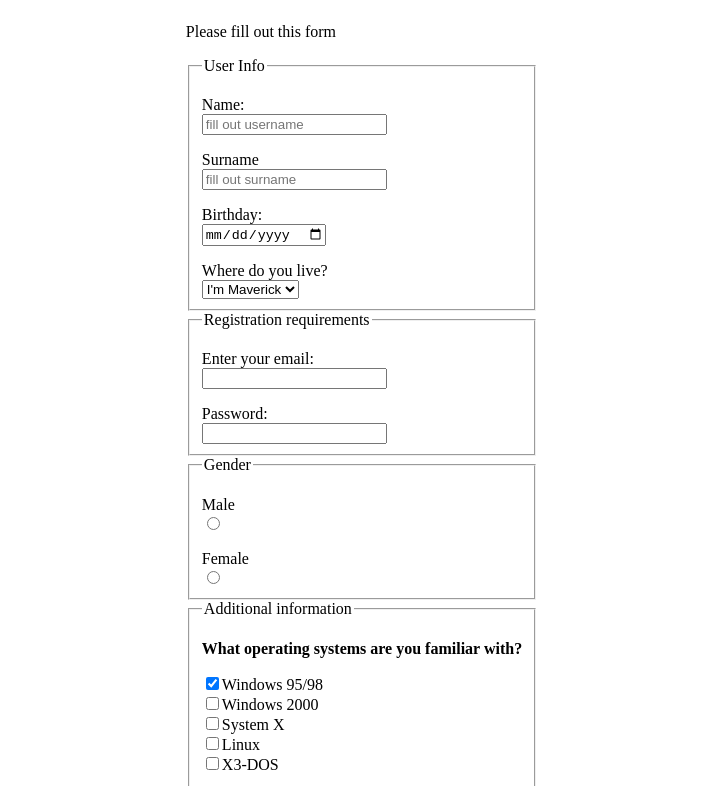
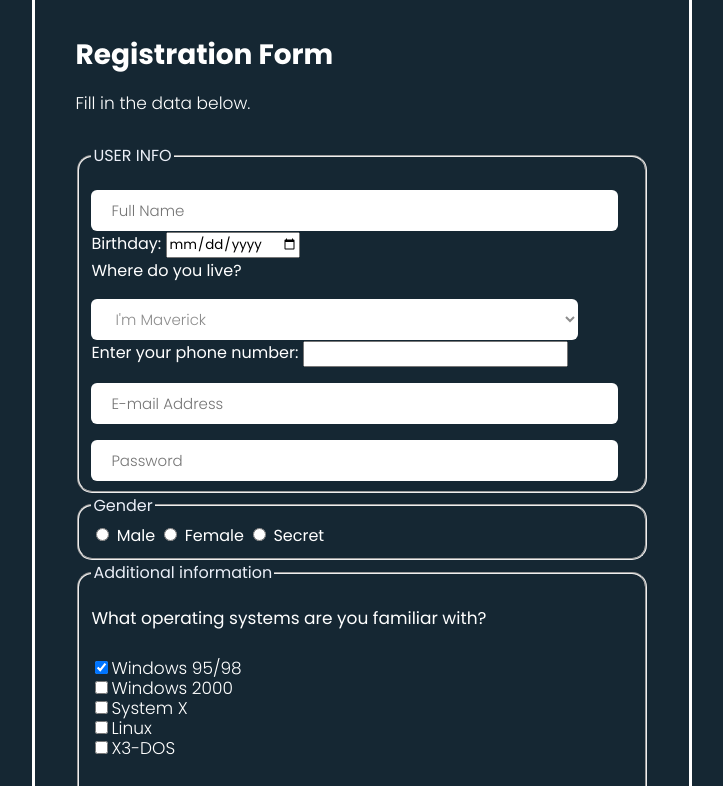
Before and after one commit to Gulim/Techorda_Lesson_2, a plain HTML site: page index.html in a window 1280 px wide. Shown: the part 105-891 px from the top of the page, without its empty margins (278-1001 px from the left). Drawn offline with Linux system fonts and the light colour scheme.

Commit message:
2 files modified, 2 added

```diff
--- /dev/null
+++ b/index.css
@@ -0,0 +1,146 @@
+@import url('https://fonts.googleapis.com/css2?family=Poppins:wght@300;400;500;700;900&display=swap');
+
+*,
+body {
+  font-family: 'Poppins', sans-serif;
+  font-weight: 400;
+}
+
+
+.form-holder .form-content {
+  position: relative;
+  text-align: center;
+  display: -webkit-box;
+  display: -moz-box;
+  display: -ms-flexbox;
+  display: -webkit-flex;
+  display: flex;
+  -webkit-justify-content: center;
+  justify-content: center;
+  -webkit-align-items: center;
+  align-items: center;
+  padding: 60px;
+}
+
+.form-content .form-items {
+  border: 3px solid #fff;
+  padding: 40px;
+  display: inline-block;
+  width: 100%;
+  min-width: 540px;
+  -webkit-border-radius: 10px;
+  -moz-border-radius: 10px;
+  border-radius: 10px;
+  text-align: left;
+  -webkit-transition: all 0.4s ease;
+  transition: all 0.4s ease;
+}
+
+.form-content h3 {
+  color: #fff;
+  text-align: left;
+  font-size: 28px;
+  font-weight: 600;
+  margin-bottom: 5px;
+}
+
+.form-content h3.form-title {
+  margin-bottom: 30px;
+}
+
+.form-content p {
+  color: #fff;
+  text-align: left;
+  font-size: 17px;
+  font-weight: 300;
+  line-height: 20px;
+  margin-bottom: 30px;
+}
+
+.form-content label,
+.was-validated .form-check-input:invalid ~ .form-check-label,
+.was-validated .form-check-input:valid ~ .form-check-label {
+  color: #fff;
+}
+
+legend {
+  color: #ebeff8;
+}
+fieldset {
+  border-radius: 15px;
+}
+.form-content input[type='text'],
+.form-content input[type='password'],
+.form-content input[type='email'],
+.form-content select {
+  width: 90%;
+  padding: 9px 20px;
+  text-align: left;
+  border: 0;
+  outline: 0;
+  border-radius: 6px;
+  background-color: #fff;
+  font-size: 15px;
+  font-weight: 300;
+  color: #8d8d8d;
+  -webkit-transition: all 0.3s ease;
+  transition: all 0.3s ease;
+  margin-top: 16px;
+}
+
+.btn-primary {
+  background-color: white;
+  color: black;
+  border: 2px solid #555555;
+  outline: none;
+  font-size: 20px;
+  transition-duration: 0.4s;
+}
+
+.btn-primary:hover,
+.btn-primary:focus,
+.btn-primary:active {
+  background-color: #495056;
+  outline: none !important;
+  border: none !important;
+  box-shadow: none;
+}
+
+.form-content textarea {
+  position: static !important;
+  width: 100%;
+  padding: 8px 20px;
+  border-radius: 6px;
+  text-align: left;
+  background-color: #fff;
+  border: 0;
+  font-size: 15px;
+  font-weight: 300;
+  color: #8d8d8d;
+  outline: none;
+  resize: none;
+  height: 120px;
+  -webkit-transition: none;
+  transition: none;
+  margin-bottom: 14px;
+}
+
+.form-content textarea:hover,
+.form-content textarea:focus {
+  border: 0;
+  background-color: #ebeff8;
+  color: #8d8d8d;
+}
+
+.mv-up {
+  margin-top: -9px !important;
+  margin-bottom: 8px !important;
+}
+
+.invalid-feedback {
+  color: #ff606e;
+}
+
+.valid-feedback {
+  color: #2acc80;
+}
--- a/index.html
+++ b/index.html
@@ -5,62 +5,81 @@
     <meta http-equiv="X-UA-Compatible" content="IE=edge">
     <meta name="viewport" content="width=device-width, initial-scale=1.0">
     <title>Homework-2</title>
+    <link rel="stylesheet" href="index.css" />
     <style>
-        body{
-            padding: 24px;
-            display: grid;
-            place-content: center;
+      html,
+      body {
+        height: 100%;
+        background-color: #152733;
       }
-        label{
-            display: block;
-            padding-top: 16px;
-        }
-        input{
-            width:unset;
+
+      .form-holder {
+        display: flex;
+        flex-direction: column;
+        justify-content: center;
+        align-items: center;
+        text-align: center;
+        min-height: 100vh;
       }
     </style>
 </head>
 <body>
-    <h1>Registration Form</h1>
-    <p>Please fill out this form</p>
-    <form method="post" >
+<div class="form-body">
+<div class="row">
+    <div class="form-holder">
+        <div class="form-content">
+            <div class="form-items">
+                <h3>Registration Form</h3>
+                <p>Fill in the data below.</p>
+                <form>
                   <fieldset>
-            <legend>User Info</legend>
-            <label for="username">Name:</label>
-            <input type="text" id="username" name="username" placeholder="fill out username">
+                  <legend>USER INFO</legend>
 
-            <label for="surname">Surname</label>
-            <input type="text" id="surname" name="surname" placeholder="fill out surname">
+                  <div class="col-md-12">
+                    <input class="form-control" type="text" name="name" placeholder="Full Name" required>
+                  </div>
 
+                  <div class="col-md-12">
                     <label for="birthday">Birthday:</label>
                     <input type="date" id="birthday" name="birthday">
+                  </div>
 
+                  <div class="col-md-12">
                     <label for="country">Where do you live?</label>
-            <select name="country" id="">
+                    <select name="country" class="form-select mt-3" required>
                       <option value="maverick">I'm Maverick</option>
                       <option value="vakanda">Vakanda</option>
                       <option value="kazakhstan">Kazakhstan</option>
                       <option value="saturn">Saturn</option>
                     </select>
-        </fieldset>
+                  </div>
 
-        <fieldset>
-            <legend>Registration requirements</legend>
-            <label for="email">Enter your email:</label>
-            <input type="email" id="email" name="email" required>
+                  <div class="col-md-12">
+                  <label for="phone">Enter your phone number:</label>
+                  <input type="tel" id="phone" name="phone" >
+                  </div>
 
-            <label for="pwd">Password:</label>
-            <input type="password" id="pwd" name="pwd">
+                  <div class="col-md-12">
+                    <input id="email" type="email" name="email" placeholder="E-mail Address" required>
+                  </div>
+
+                  <div class="col-md-12">
+                    <input id="pwd" name="pwd" type="password" placeholder="Password" required>
+                  </div>
+
+
                   </fieldset>
 
                   <fieldset>
                   <legend>Gender</legend>
-
-            <label for="male">Male</label>
-            <input type="radio" id="male" name="gender">
-
-            <label for="female">Female</label>
-            <input type="radio" id="female" name="gender">
+                  <div class="col-md-12 mt-3">
+                    <input type="radio" class="btn-check" name="gender" id="male" autocomplete="off" required>
+                    <label class="btn btn-sm btn-outline-secondary" for="male">Male</label>
+                    <input type="radio" class="btn-check" name="gender" id="female" autocomplete="off" required>
+                    <label class="btn btn-sm btn-outline-secondary" for="female">Female</label>
+                    <input type="radio" class="btn-check" name="gender" id="secret" autocomplete="off" required>
+                    <label class="btn btn-sm btn-outline-secondary" for="secret">Secret</label>
+                  </div>
                   </fieldset>
 
                   <fieldset>
@@ -84,18 +103,21 @@
                     </datalist>
                   </fieldset>
 
-        <fieldset>
-            <legend>Contact number</legend>
-            <label for="phone">Enter your phone number:</label>
-            <input type="tel" id="phone" name="phone" >
-        </fieldset>
+                <div class="form-check">
+                  <input class="form-check-input" type="checkbox" value="" id="invalidCheck" required>
+                  <label class="form-check-label">I confirm that all data are correct</label>
+                </div>
 
-        <fieldset>
-            <label for="text">Comments for registration form</label>
-            <textarea name="text" id="text" cols="30" rows="10"></textarea>
-        </fieldset>
-        <button style = "background-color: rgb(0, 213, 255)"="window.open('index.html')">Submit</button>
-        <button><a href="reg.html">Sign in</a></button>
+
+                    <div class="form-button mt-3">
+                        <a href="reg.html"><button id="submit" type="submit" class="btn btn-primary">Register</button><a>
+                    </div>
                 </form>
+            </div>
+        </div>
+    </div>
+</div>
+</div>
+
 </body>
 </html>
--- /dev/null
+++ b/reg.css
@@ -0,0 +1,92 @@
+* {
+  margin: 0;
+  padding: 0;
+  font-family: sans-serif;
+}
+main {
+  height: 100vh;
+  background: url('https://images.unsplash.com/photo-1553095066-5014bc7b7f2d?ixlib=rb-4.0.3&ixid=MnwxMjA3fDB8MHxzZWFyY2h8Mnx8d2FsbCUyMGJhY2tncm91bmR8ZW58MHx8MHx8&w=1000&q=80')
+    fixed no-repeat;
+  background-size: cover;
+}
+h1 {
+  letter-spacing: -1px;
+  padding: 10px;
+  margin: 10px 0;
+  font-size: 40px;
+  color: #002e94;
+}
+#container {
+  width: 350px;
+  height: 500px;
+  background: inherit;
+  position: absolute;
+  overflow: hidden;
+  top: 50%;
+  left: 50%;
+  margin-left: -175px;
+  margin-top: -250px;
+  border-radius: 8px;
+}
+#container:before {
+  width: 400px;
+  height: 550px;
+  content: '';
+  position: absolute;
+  top: -25px;
+  left: -25px;
+  bottom: 0;
+  right: 0;
+  background: inherit;
+  box-shadow: inset 0 0 0 200px rgba(255, 255, 255, 0.2);
+  filter: blur(10px);
+}
+form {
+  text-align: center;
+  position: absolute;
+  left: 50%;
+  top: 50%;
+  transform: translate(-50%, -50%);
+}
+#email,
+#pwd {
+  font-size: 20px;
+  font-weight: bold;
+  color: rgba(255, 255, 255, 0.8);
+}
+input {
+  background: 0;
+  width: 200px;
+  outline: 0;
+  border: 0;
+  border-bottom: 2px solid rgba(255, 255, 255, 0.3);
+  margin: 20px 0;
+  padding-bottom: 10px;
+  font-size: 18px;
+  font-weight: bold;
+  color: rgba(255, 255, 255, 0.8);
+}
+input[type='submit'] {
+  border: 0;
+  border-radius: 8px;
+  padding-bottom: 0;
+  height: 60px;
+  background: #001253;
+  color: white;
+  cursor: pointer;
+  transition: all 600ms ease-in-out;
+}
+input[type='submit']:hover {
+  background: #4166f5;
+}
+span a {
+  color: rgba(255, 255, 255, 0.8);
+  text-decoration: none;
+}
+span a:hover {
+  color: #8d9eff;
+}
+
+span a:visited {
+  text-decoration: none;
+}
```
Also changed, not shown: reg.html (+21 -28 lines). Lines whose indentation alone changed are shown as unchanged.
